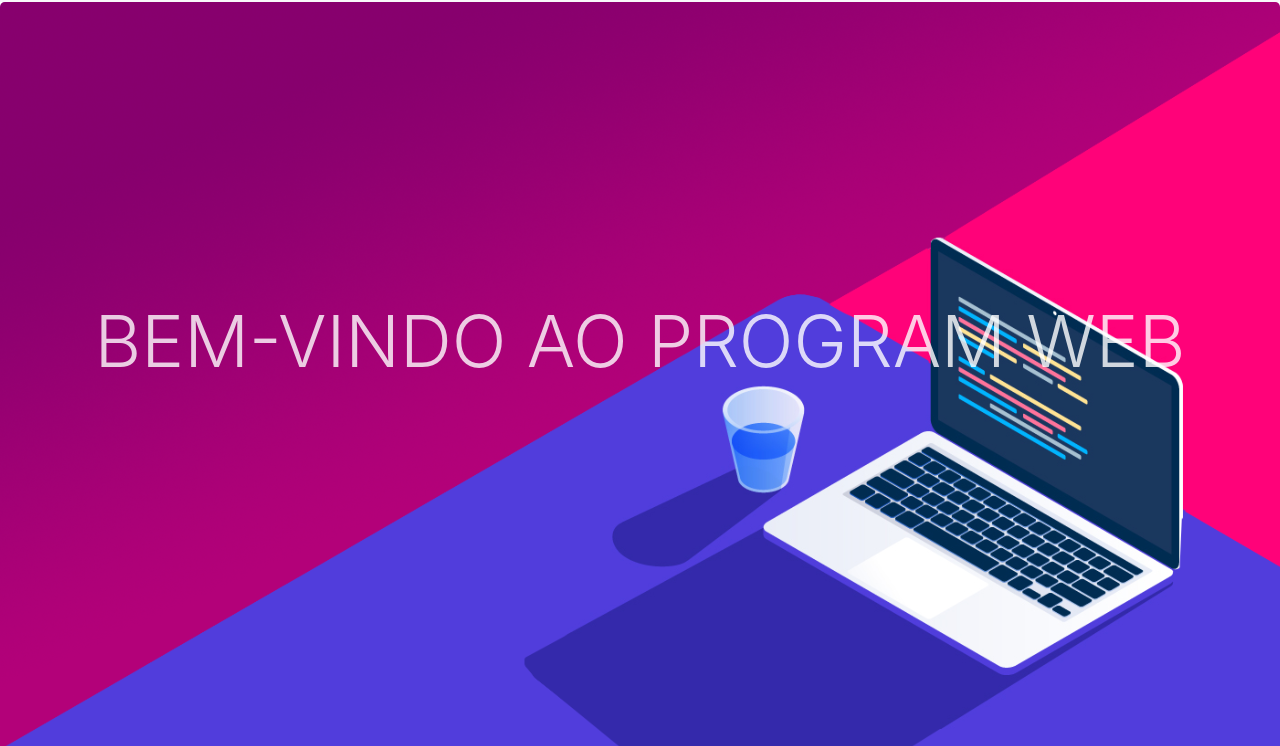
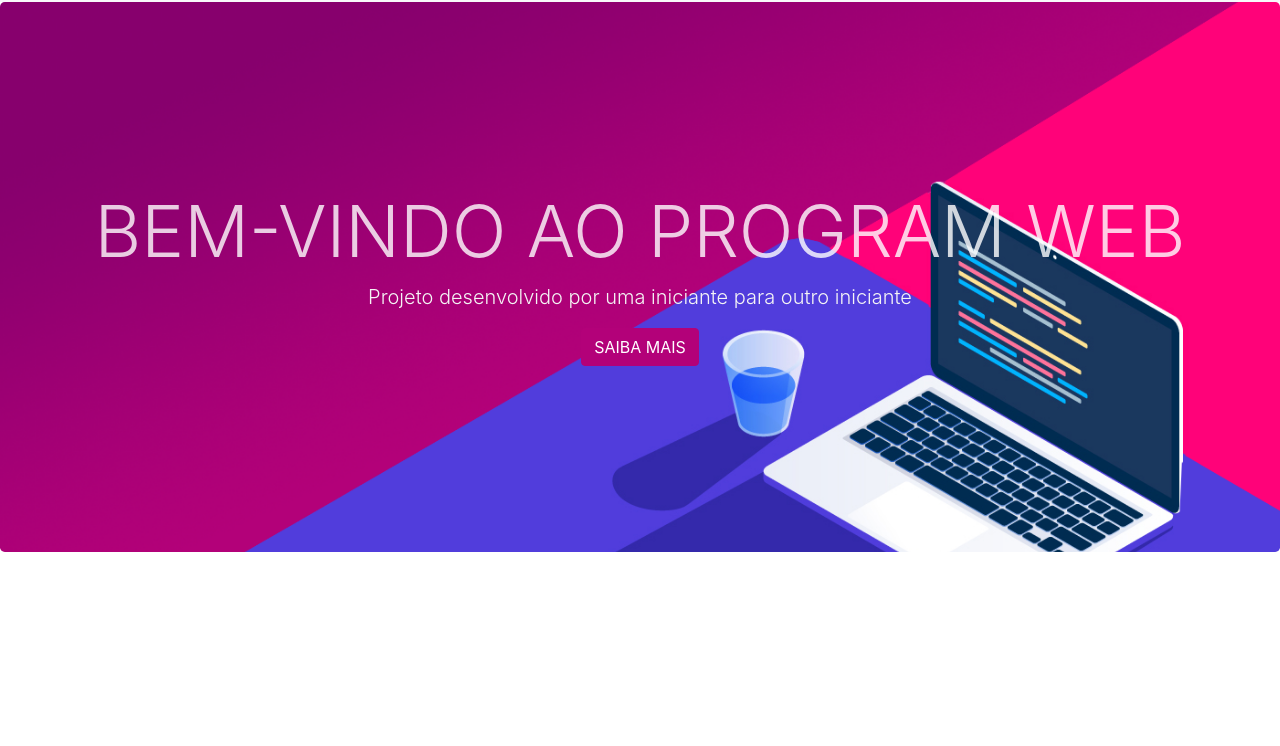
Before and after one commit to emilaynerodrigues/Projeto-ProgramWEB, a website: page index.html in a window 1280 px wide. Shown: the part 54-800 px from the top of the page. Drawn offline with nearby package versions, Linux system fonts and the light colour scheme.

Commit message:
alinhamento parallax

```diff
--- a/custom/scss/custom.scss
+++ b/custom/scss/custom.scss
@@ -14,24 +14,27 @@ $theme-colors: (
     background-attachment: fixed;
     background-size: cover;
     background-position: 50% 50%;
-    line-height: 550px;
 }
 
 // PARALLAX TEXT
 .paral p {
     color: #f5f5f5;
     display: flex;
+    flex-direction: row;
+    flex-wrap: nowrap;
     justify-content: center;
     align-items: center;
-    line-height: 550px;
 }
 
 // PARALLAX H1
 .paral h1 {
     color: rgba(255, 255, 255, 0.8);
     display: flex;
+    flex-direction: row;
+    flex-wrap: nowrap;
     justify-content: center;
-    align-items: center;line-height: 550px;
+    align-items: center;
+    margin-top: 10%;
 }
 
 // PARALLAX IMG #1
```
Also changed, not shown: custom/css/custom.css, 1 other file.
